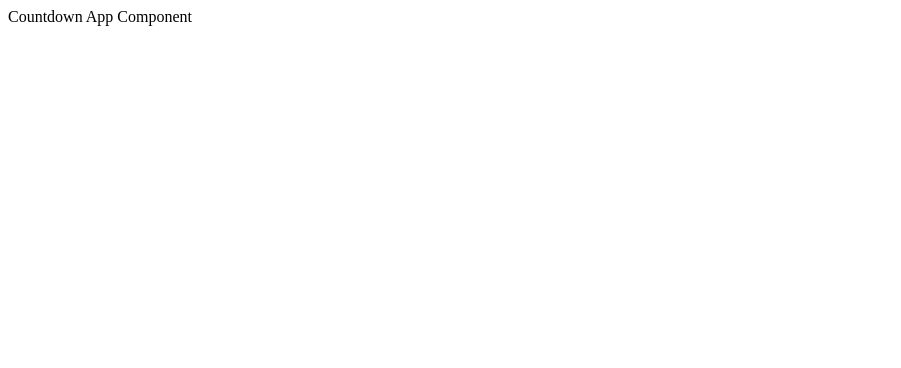
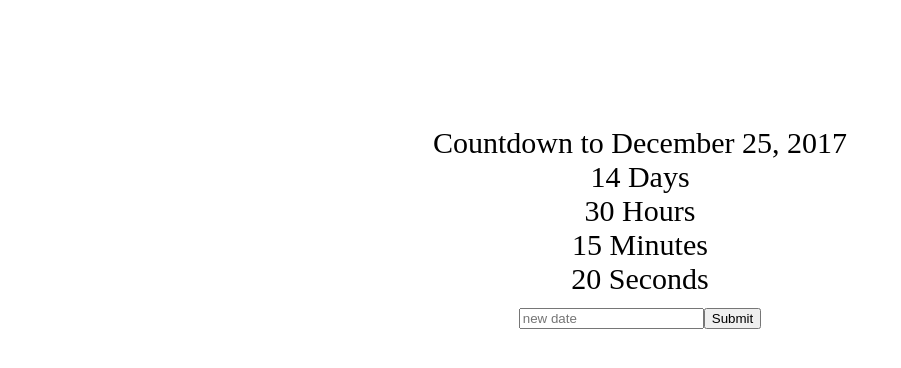
Before and after one commit to danielle12hoven/countdownClock, a React (Create React App) app in the folder countdown/: page / in a window 1280 px wide. Shown: the top 368 px of the page, without its empty margins (0-901 px from the left). Built offline with nearby package versions, Linux system fonts and the light colour scheme.

Commit message:
added some CSS

```diff
--- /dev/null
+++ b/countdown/src/App.css
@@ -0,0 +1,5 @@
+.App {
+  text-align: center;
+  font-size: 30px;
+  margin-top: 10%;
+}
--- a/countdown/src/App.jsx
+++ b/countdown/src/App.jsx
@@ -1,9 +1,23 @@
 import React, { Component } from 'react';
+import './App.css';
 
 class App extends Component {
   render() {
     return (
-      <div>Countdown App Component</div>
+      <div className="App">
+        <div>Countdown to December 25, 2017</div>
+        <div>
+          <div>14 Days</div>
+          <div>30 Hours</div>
+          <div>15 Minutes</div>
+          <div>20 Seconds</div>
+        </div>
+        <div>
+        <input placeholder="new date" />
+        <button>Submit</button>
+        </div>
+      </div>
+
     )
   }
 }
```
